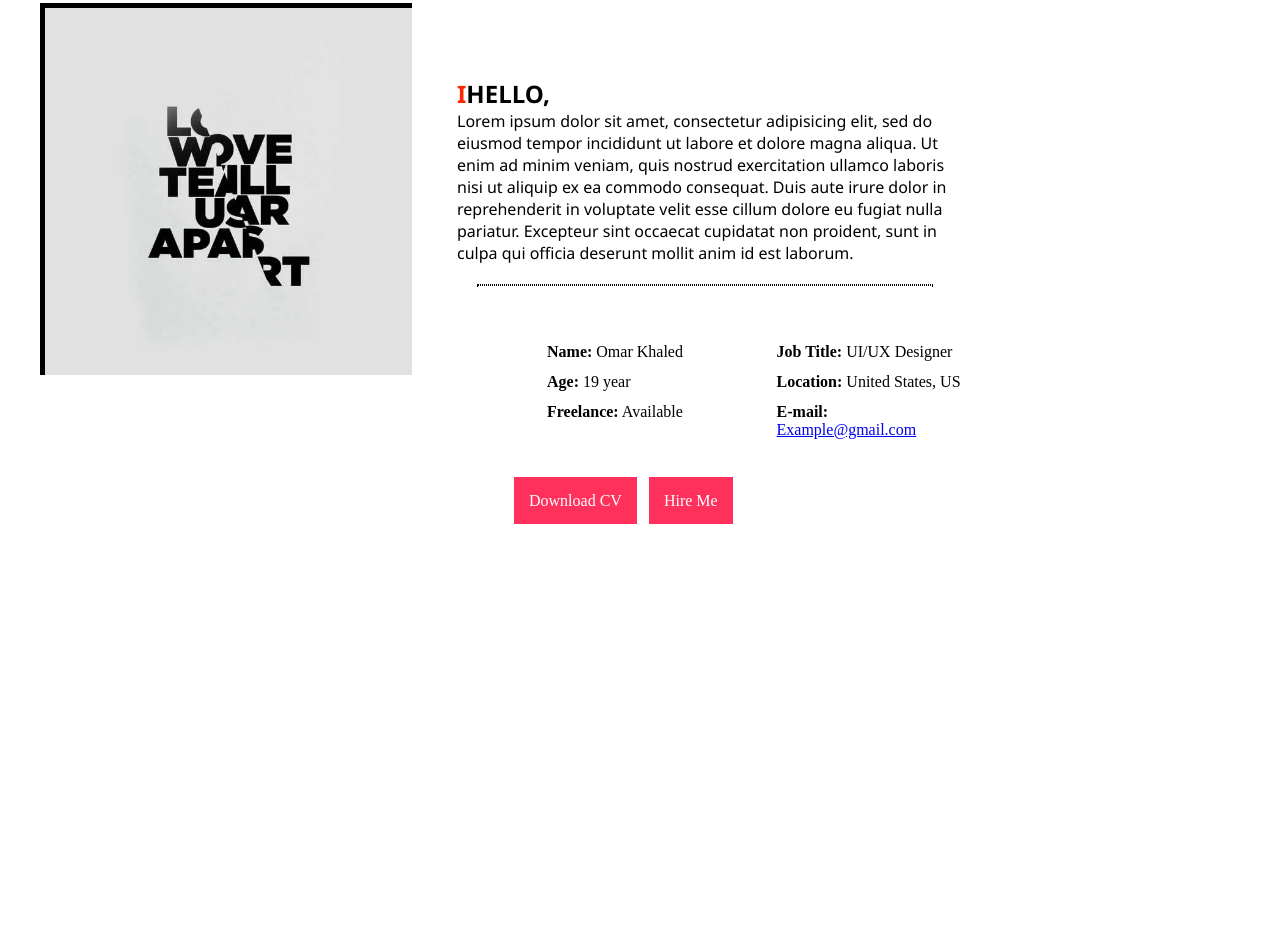
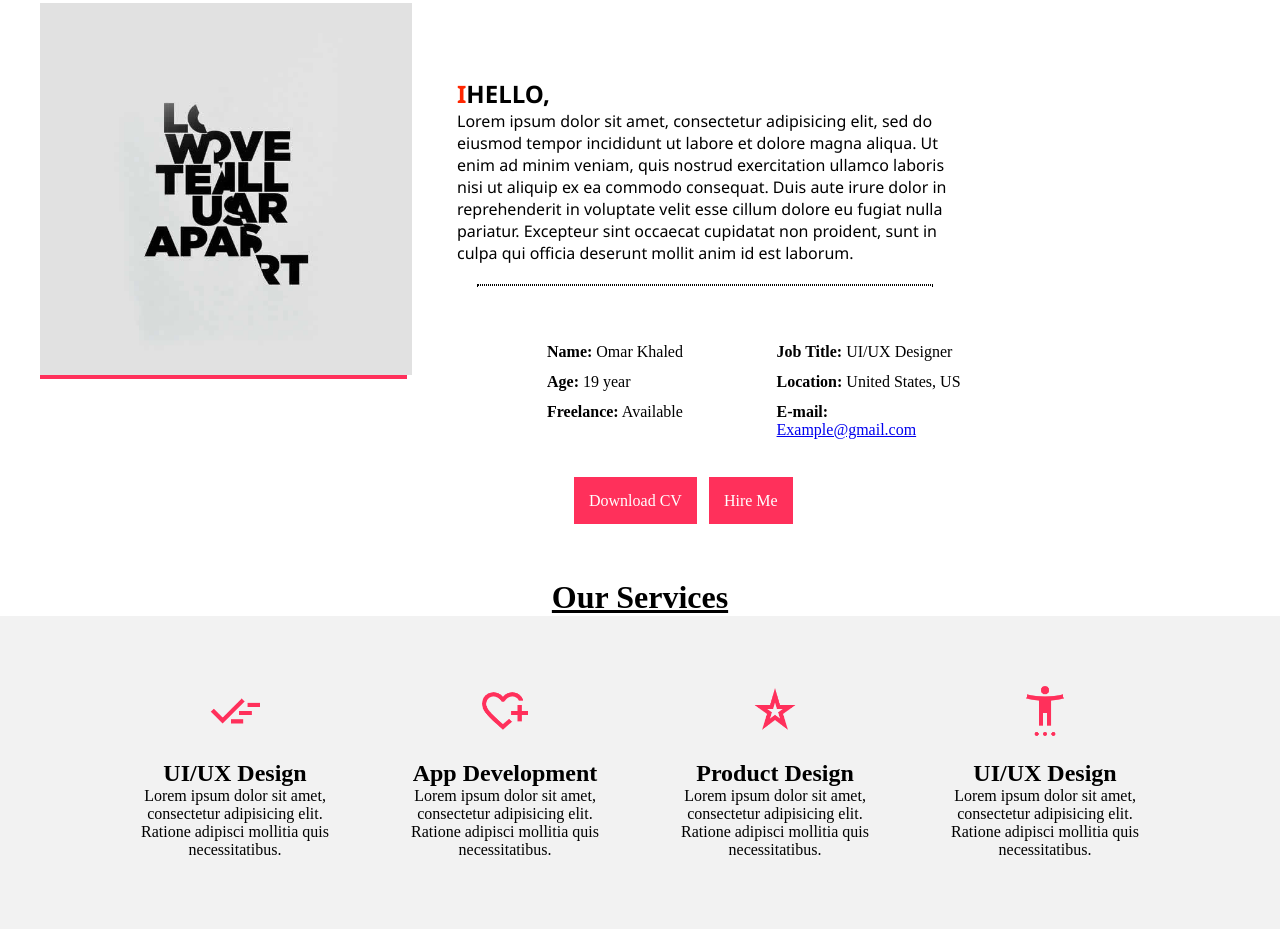
Before and after one commit to Omar-khaled2/task2, a plain HTML site: page index.html in a window 1280 px wide. Shown: the part 837-1766 px from the top of the page. Before the commit the page ends 1365 px from the top, so only its background shows below. Drawn offline with Linux system fonts and the light colour scheme.

Commit message:
edit task2

```diff
--- a/index.html
+++ b/index.html
@@ -27,7 +27,7 @@
             <div class="kalam">
                 <h2 style="color: white;">Hello i'm</h2>
                 <h1>Omar Khaled</h1>
-                <p style="color: white;">Professional Web Designer</p>
+                <p style="color: white;">Professional Web </p>
             </div>
 
         </section>
@@ -91,5 +91,38 @@
 
     </section2>
 
+    <section3>
+        <div class="title">
+            <h1>Our Services</h1>
+            <div class="underline"></div>
+        </div>
+        <div class="services-container">
+            <div class="service-item">
+                <img src="./sweep_24dp_FF305B_FILL0_wght400_GRAD0_opsz24.png" alt="sweep">
+                <h2>UI/UX Design</h2>
+                <p>Lorem ipsum dolor sit amet, consectetur adipisicing elit. Ratione adipisci mollitia quis necessitatibus.</p>
+            </div>
+
+            <div class="service-item">
+                <img src="./heart_plus_24dp_FF305B_FILL0_wght400_GRAD0_opsz24.png" alt="heart">
+                <h2>App Development</h2>
+                <p>Lorem ipsum dolor sit amet, consectetur adipisicing elit. Ratione adipisci mollitia quis necessitatibus.</p>
+            </div>
+
+            <div class="service-item">
+                <img src="./star_rate_24dp_FF305B_FILL0_wght400_GRAD0_opsz24.png" alt="star">
+                <h2>Product Design</h2>
+                <p>Lorem ipsum dolor sit amet, consectetur adipisicing elit. Ratione adipisci mollitia quis necessitatibus.</p>
+            </div>
+
+            <div class="service-item">
+                <img src="./settings_accessibility_24dp_FF305B_FILL0_wght400_GRAD0_opsz24.png" alt="settings">
+                <h2>UI/UX Design</h2>
+                <p>Lorem ipsum dolor sit amet, consectetur adipisicing elit. Ratione adipisci mollitia quis necessitatibus.</p>
+            </div>
+        </div>
+    </section3>
+
+
 </body>
 </html>
--- a/style.css
+++ b/style.css
@@ -56,6 +56,37 @@ section{
     font-size: 70px;
     color: #ff305b;
 }
+.kalam p::after{
+    content: '';
+    animation: alternate 1s infinite typing;
+}
+@keyframes typing{
+    10%{
+        content: '|';
+    }
+    15%{
+        content: ' D|';
+    }
+    20%{
+        content: ' De|';
+    }
+    25%{
+        content: ' Des|';
+    }
+    40%{
+        content: ' Desi|';
+    }
+    65%{
+        content: ' Design|';
+    }
+    85%{
+        content: ' Designe|';
+    }
+    100%{
+        content: ' Designer|';
+    }
+
+}
 .sec{
     width: 30%;
     margin: 20px;
@@ -64,8 +95,9 @@ section{
 }
 .sec img{
     width: 100%;
-    border-left: 5px solid;
-    border-top: 5px solid;
+    box-shadow:#ff305b -5px 8px;
+    /* border-left: 5px solid;
+    border-top: 5px solid; */
 }
 .overlay{
     background-color: rgba(110, 172, 222, 0.511);
@@ -148,5 +180,37 @@ hr{
 .buttom{
     position: absolute;
     margin-top: 620px;
-    margin-left: 490px;
+    margin-left: 550px;
 }
+.buttom a:hover{
+    background-color: red;
+}
+.title {
+    text-align: center;
+    padding-top: 50px;
+    padding-top: 160px;
+}
+
+.title h1 {
+    font-weight: bold;
+    text-decoration: underline;
+}
+
+.services-container {
+    display: flex;
+    justify-content: space-around;
+    flex-wrap: wrap;
+    padding: 50px 100px;
+    background-color: #f2f2f2;
+}
+
+.service-item {
+    text-align: center;
+    width: 20%;
+    margin: 20px;
+}
+
+.service-item img {
+    width: 50px;
+    margin-bottom: 20px;
+}
```
Also changed, not shown: heart_plus_24dp_FF305B_FILL0_wght400_GRAD0_opsz24.png (added), settings_accessibility_24dp_FF305B_FILL0_wght400_GRAD0_opsz24.png (added), star_rate_24dp_FF305B_FILL0_wght400_GRAD0_opsz24.png (added), sweep_24dp_FF305B_FILL0_wght400_GRAD0_opsz24.png (added).
